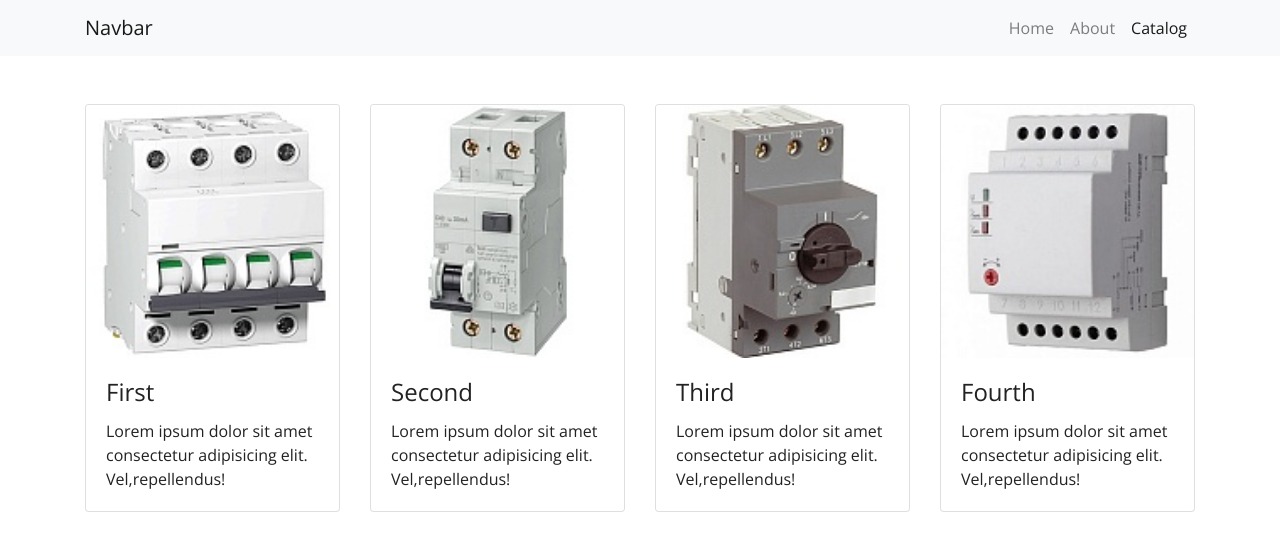
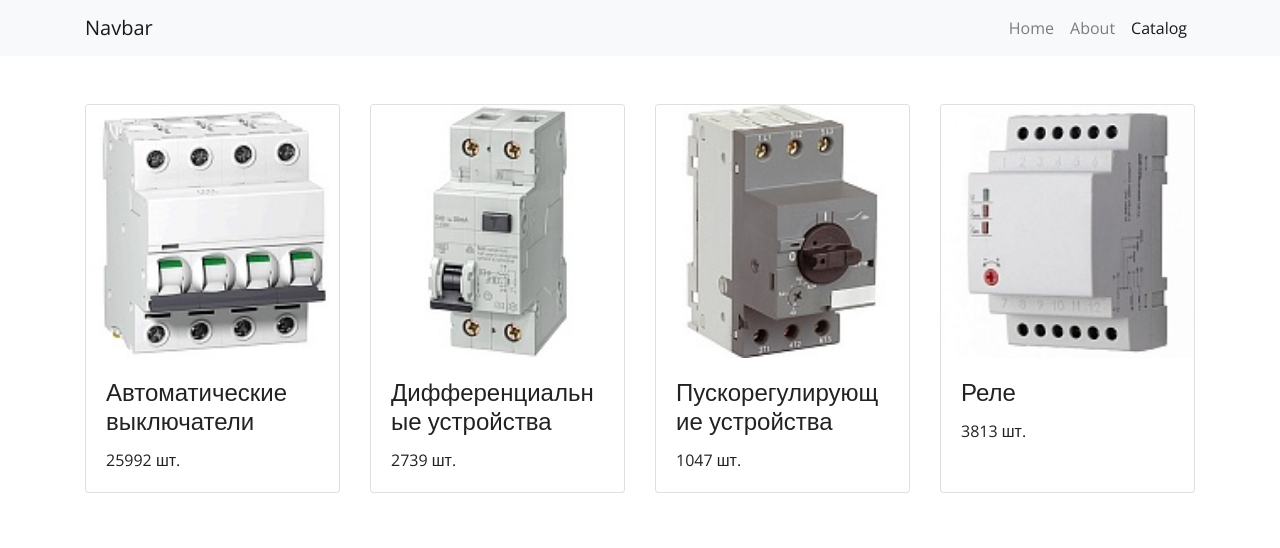
Before and after one commit to stoled/items-app, a React (Create React App) app: page / in a window 1280 px wide. Shown: the top 548 px of the page. Built offline with nearby package versions, Linux system fonts and the light colour scheme.

Commit message:
Add home page

```diff
--- a/package.json
+++ b/package.json
@@ -6,6 +6,7 @@
     "node-sass": "^4.12.0",
     "react": "^16.8.6",
     "react-dom": "^16.8.6",
+    "react-router-dom": "^5.0.0",
     "react-scripts": "3.0.1"
   },
   "scripts": {
--- a/public/index.html
+++ b/public/index.html
@@ -1,5 +1,5 @@
 <!DOCTYPE html>
-<html lang="en">
+<html lang="ru">
   <head>
     <meta charset="utf-8" />
     <link rel="shortcut icon" href="%PUBLIC_URL%/favicon.ico" />
--- a/src/App.js
+++ b/src/App.js
@@ -1,14 +1,16 @@
-import React from 'react';
-import Navbar from './components/Navbar/Navbar';
-import ItemList from './components/ItemList/ItemList';
+import React, { Component } from 'react';
+import { BrowserRouter as Router, Route } from 'react-router-dom';
+import './App.scss';
+import Home from './pages/Home';
 
-import './App.scss';
-
-function App() {
-  return  <main>
-    <Navbar />
-    <ItemList />
-  </main>;
+class App extends Component {
+  render() {
+    return (
+      <Router>
+        <Route exact path = "/" component = { Home }/>
+      </Router>
+    );
+  }
 }
 
 export default App;
--- a/src/components/itemData.js
+++ b/src/components/itemData.js
@@ -1,30 +1,30 @@
 export const itemData = [
   {
     id: 1,
-    name: "First",
+    name: "Автоматические выключатели",
     img: "./img/1.jpg",
     info:
-      "Lorem ipsum dolor sit amet consectetur adipisicing elit. Vel,repellendus!"
+      "25992 шт."
   },
   {
     id: 2,
-    name: "Second",
+    name: "Дифференциальные устройства ",
     img: "./img/2.jpg",
     info:
-      "Lorem ipsum dolor sit amet consectetur adipisicing elit. Vel,repellendus!"
+      "2739 шт."
   },
   {
     id: 3,
-    name: "Third",
+    name: "Пускорегулирующие устройства ",
     img: "./img/3.jpg",
     info:
-      "Lorem ipsum dolor sit amet consectetur adipisicing elit. Vel,repellendus!"
+      "1047 шт."
   },
   {
     id: 4,
-    name: "Fourth",
+    name: "Реле",
     img: "./img/4.jpg",
     info:
-      "Lorem ipsum dolor sit amet consectetur adipisicing elit. Vel,repellendus!"
+      "3813 шт."
   }
 ];
--- /dev/null
+++ b/src/pages/Home.jsx
@@ -0,0 +1,16 @@
+import React, { Component } from 'react';
+import Navbar from '../components/Navbar/Navbar';
+import ItemList from '../components/ItemList/ItemList';
+
+class Home extends Component {
+  render() {
+    return (
+      <div>
+        <Navbar />
+        <ItemList />
+      </div>
+    );
+  }
+}
+
+export default Home;
```
Also changed, not shown: 1 other file (tests, documents, lock files or other folders).
